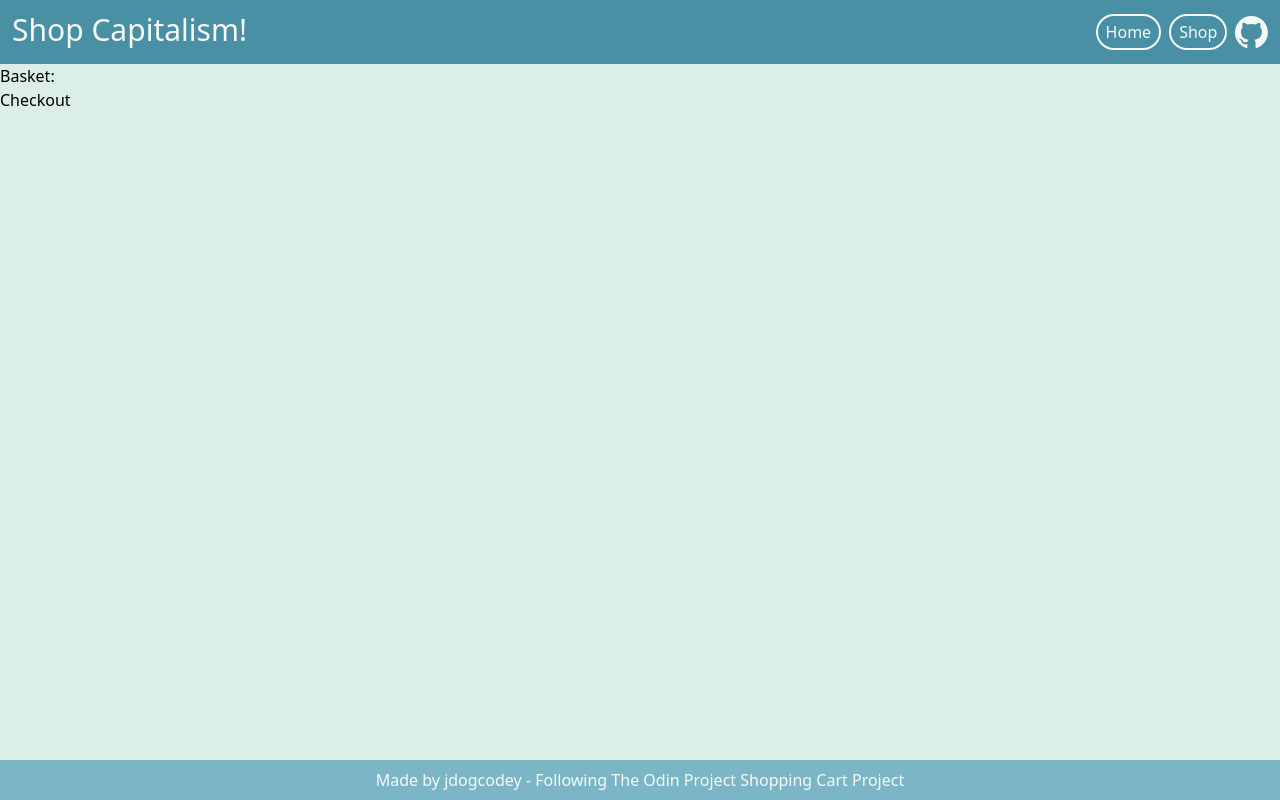
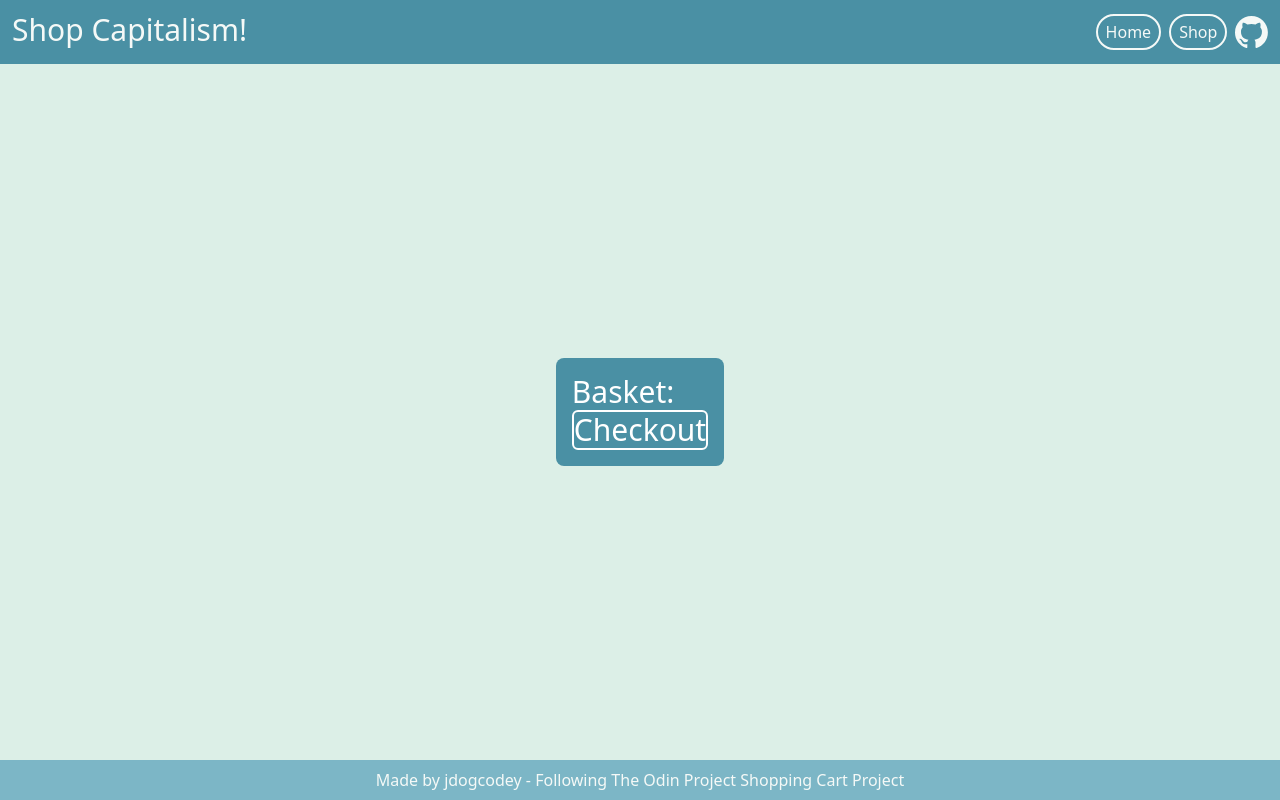
Before and after one commit to jdogcodey/shopping-cart, a React (Vite) app: page /checkout in a window 1280 px wide. Built offline with nearby package versions, Linux system fonts and the light colour scheme.

Commit message:
Checkout screen set up

```diff
--- a/src/routes/Checkout.jsx
+++ b/src/routes/Checkout.jsx
@@ -3,16 +3,25 @@ import { useOutletContext } from "react-router-dom";
 export default function Checkout() {
     const {shoppingCart, addToCart, removeFromCart, changeCountInCart, noInCart} = useOutletContext();
 
-    return <div>
-        <h2>Basket:</h2>
-        {shoppingCart.map((item) =>
-        <div key={item.id}>
-            <p>{item.title}</p>
-            <img src={item.image}></img>
-            <button onClick={() => {removeFromCart(item)}}>-</button>
-            <input value={noInCart(item)} onChange={(event) => changeCountInCart(event, item)}></input>
-            <button onClick={() => {addToCart(item)}}>+</button>
-        </div>)}
-        <button>Checkout</button>
+    return <>
+    <main className="flex justify-center items-center w-full">
+        <div className='flex flex-col bg-[#4a90a4] p-4 rounded-lg'>
+            <h2 className="text-white text-3xl">Basket:</h2>
+            {shoppingCart.map((item) =>
+            <div className='flex flex-row bg-white m-2 rounded-md p-2 justify-between' key={item.id}>
+                <div className="flex flex-row items-center mr-4">
+                    <img className="max-h-24 mr-2" src={item.image}></img>
+                    <p>{item.title}</p>
+                </div>
+                <div className="flex flex-row items-center">
+                    <button className="border-solid border-[#4a90a4] border-2 rounded-full pl-2 pr-2 mr-2" onClick={() => {removeFromCart(item)}}>-</button>
+                    <input className='w-20 bg-[#dcefe7]' value={noInCart(item)} onChange={(event) => changeCountInCart(event, item)}></input>
+                    <button className="border-solid border-[#4a90a4] border-2 rounded-full pl-2 pr-2 ml-2" onClick={() => {addToCart(item)}}>+</button>
+                </div>
+            </div>)}
+            <button className="text-white border-solid border-2 border-white rounded-md text-3xl hover:border-[#7cb6c6] hover:bg-[#dcefe7] hover:text-[#7cb6c6]">Checkout</button>
         </div>
+        </main>
+    </>
+
 }
```
